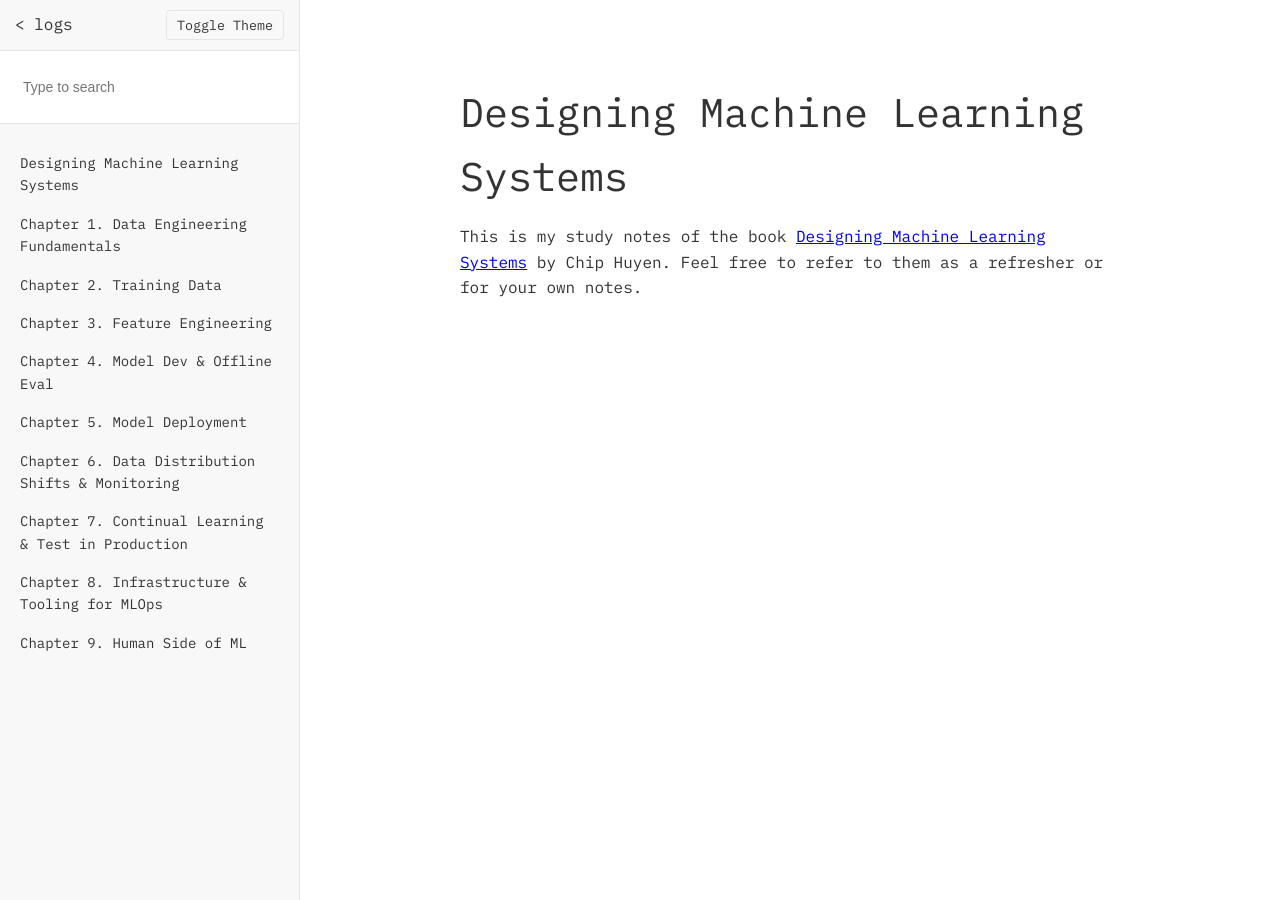
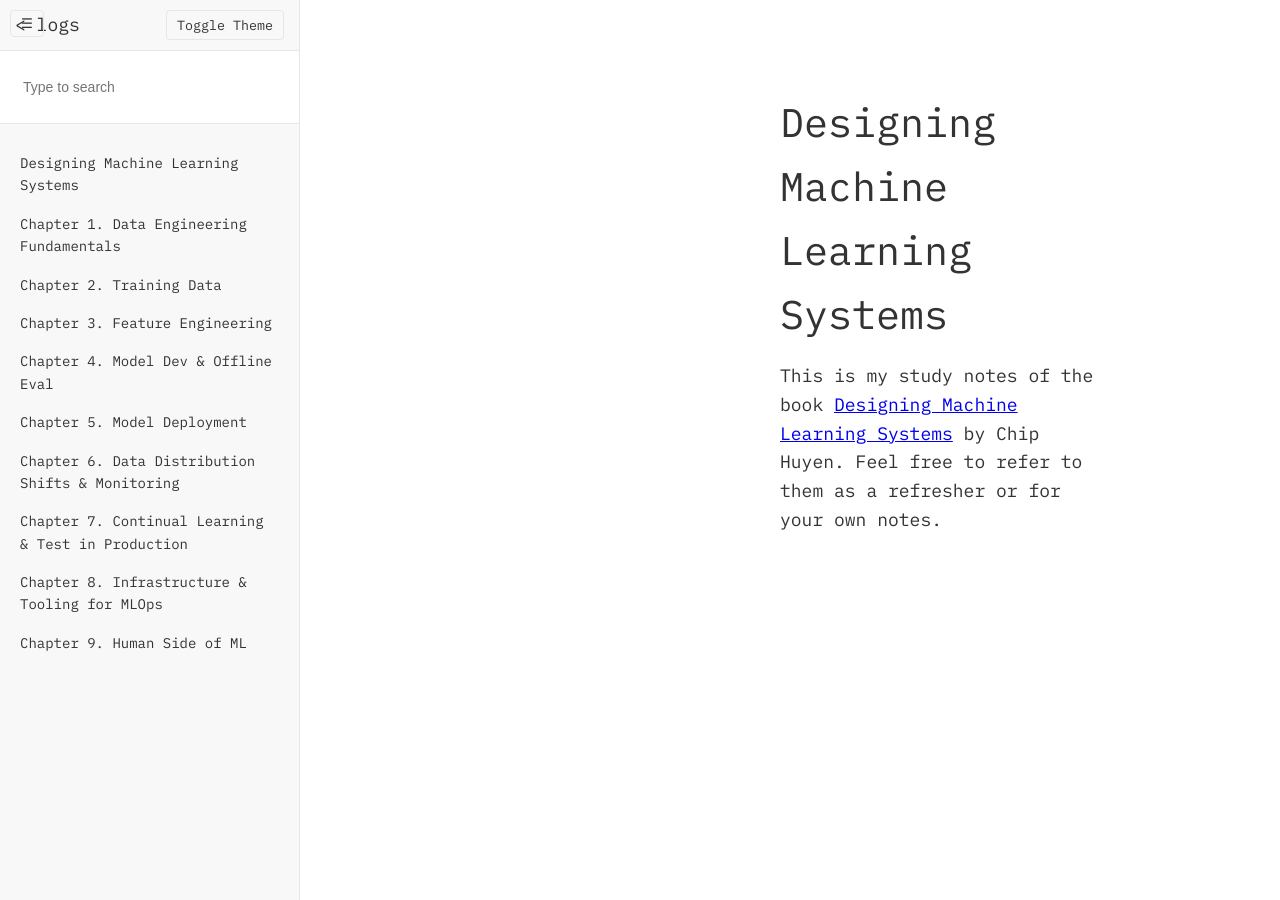
Before and after one commit to tayheau/tayheau.github.io, a Jekyll site: the page built from _notes/designing-ml-systems/index.md, in a window 1280 px wide. Built offline with Jekyll 4.4.1, drawn with Linux system fonts in a browser that asks for light colours; nearby versions of some CDN libraries.

Commit message:
Update book.html

```diff
--- a/_layouts/book.html
+++ b/_layouts/book.html
@@ -57,6 +57,18 @@
       line-height: 1.6;
     }
 
+    /* Adjust font size for mobile devices */
+    @media (max-width: 768px) {
+      body {
+        font-size: 16px;
+      }
+    }
+    @media (min-width: 769px) {
+      body {
+        font-size: 18px;
+      }
+    }
+
     img {
       width: -webkit-fill-available;
       max-width: 700px;
@@ -79,14 +91,60 @@
     .honkit-layout {
       display: flex;
       height: 100vh;
+      position: relative;
     }
 
+    /* Sidebar styles */
     .sidebar {
-      width: 300px;
       background-color: var(--sidebar-bg);
       border-right: 1px solid var(--border);
       overflow-y: auto;
       padding-bottom: 20px;
+      transition: transform 0.3s ease, width 0.3s ease;
+    }
+
+    /* Desktop: sidebar defaults */
+    @media (min-width: 769px) {
+      .sidebar {
+        width: 300px;
+        transform: translateX(0);
+        position: relative;
+      }
+      /* When toggled closed, remove the "open" class */
+      .sidebar:not(.open) {
+        transform: translateX(-300px);
+        position: absolute;
+        width: 300px;
+      }
+      .content {
+        flex: 1;
+        transition: margin-left 0.3s ease;
+        margin-left: 300px;
+      }
+      /* Add .full-width class to content when sidebar is hidden */
+      .content.full-width {
+        margin-left: 0;
+      }
+    }
+
+    /* Mobile: sidebar is off-canvas */
+    @media (max-width: 768px) {
+      .sidebar {
+        position: fixed;
+        top: 0;
+        bottom: 0;
+        left: 0;
+        width: 250px;
+        transform: translateX(-100%);
+        transition: transform 0.3s ease;
+        z-index: 1000;
+      }
+      .sidebar.open {
+        transform: translateX(0);
+      }
+      .content {
+        padding: 1em;
+      }
     }
 
     .theme-switch {
@@ -214,35 +272,7 @@
       background-color: var(--sidebar-bg);
     }
 
-    /* Sidebar Toggle Button – hidden by default on larger screens */
-    #sidebarToggle {
-      display: none;
-    }
-
-    /* Responsive adjustments for devices with widths up to 768px */
-    @media (max-width: 768px) {
-      .honkit-layout {
-        flex-direction: column;
-        height: auto;
-      }
-      .sidebar {
-        position: fixed;
-        top: 0;
-        bottom: 0;
-        left: 0;
-        width: 250px;
-        background-color: var(--sidebar-bg);
-        border-right: 1px solid var(--border);
-        transform: translateX(-100%);
-        transition: transform 0.3s ease;
-        z-index: 1000;
-      }
-      .sidebar.open {
-        transform: translateX(0);
-      }
-      .content {
-        padding: 1em;
-      }
+    /* Toggle button: always visible */
     #sidebarToggle {
       display: block;
       position: fixed;
@@ -256,21 +286,19 @@
       cursor: pointer;
       z-index: 1100;
     }
-    }
 
     @media (max-width: 450px) {
-      body { font-size: 1.5vw; }
       img { width: 90vw; }
       .content { padding: 2em; }
     }
   </style>
 </head>
 <body>
-  <!-- Sidebar toggle button for mobile -->
+  <!-- Sidebar toggle button always visible -->
   <button id="sidebarToggle" aria-label="Toggle sidebar">&#9776;</button>
 
   <div class="honkit-layout">
-    <aside class="sidebar">
+    <aside class="sidebar open">
       <div class="theme-switch">
         <span><a href="/logs.html">< logs</a></span>
         <button id="theme-toggle">Toggle Theme</button>
@@ -349,20 +377,5 @@
       html.setAttribute('data-theme', newTheme);
       localStorage.setItem('theme', newTheme);
 
-      // Update Mermaid theme
-      mermaid.initialize({
-        startOnLoad: true,
-        theme: newTheme === 'dark' ? 'dark' : 'default'
-      });
-    });
-
-    // Sidebar toggle functionality for mobile
-    const sidebarToggle = document.getElementById('sidebarToggle');
-    const sidebar = document.querySelector('.sidebar');
-
-    sidebarToggle.addEventListener('click', () => {
-      sidebar.classList.toggle('open');
-    });
-  </script>
-</body>
-</html>
+      // Update Mermaid theme accordingly
+      mermaid.initialize
```
Lines whose indentation alone changed are shown as unchanged.
